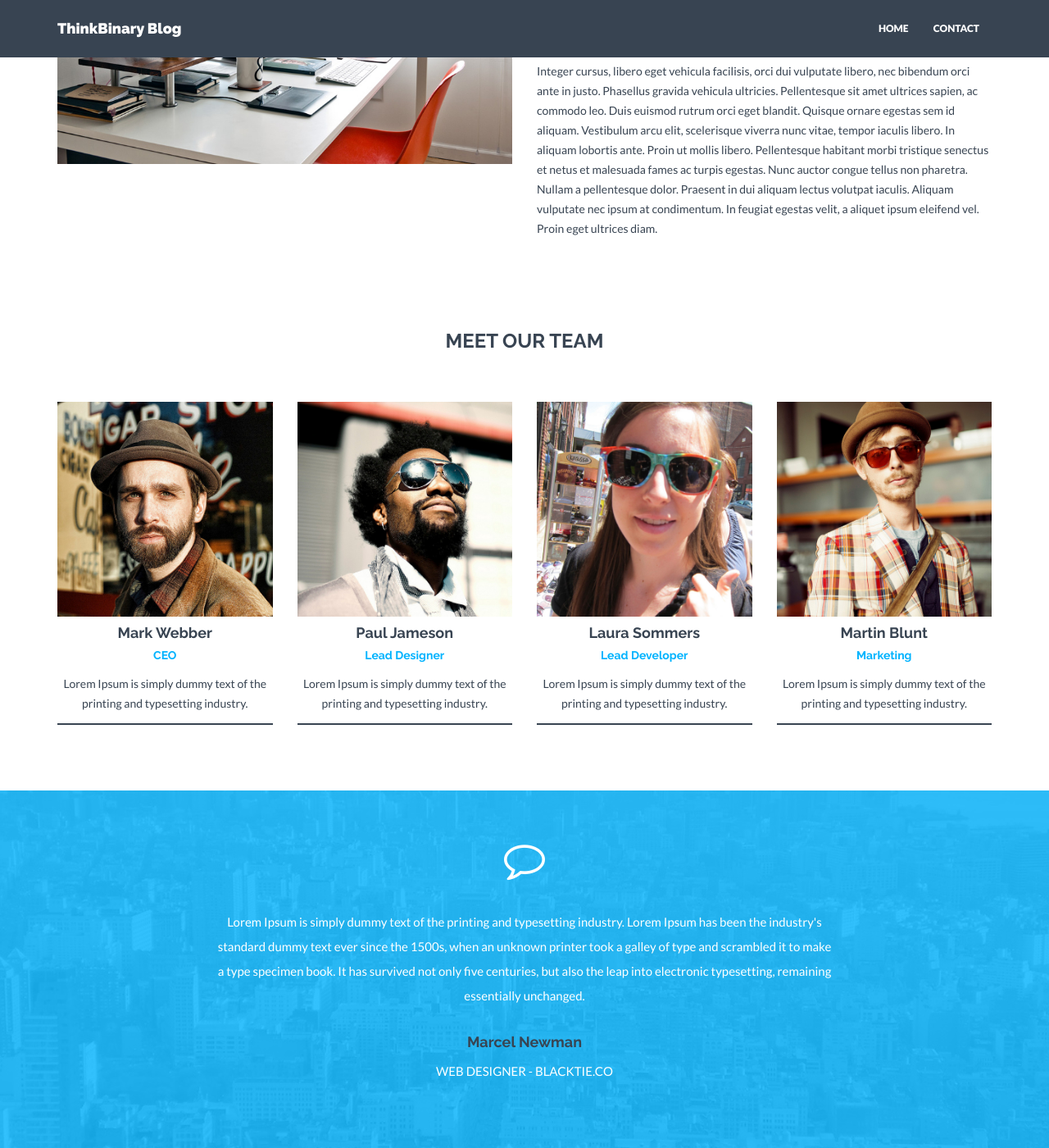
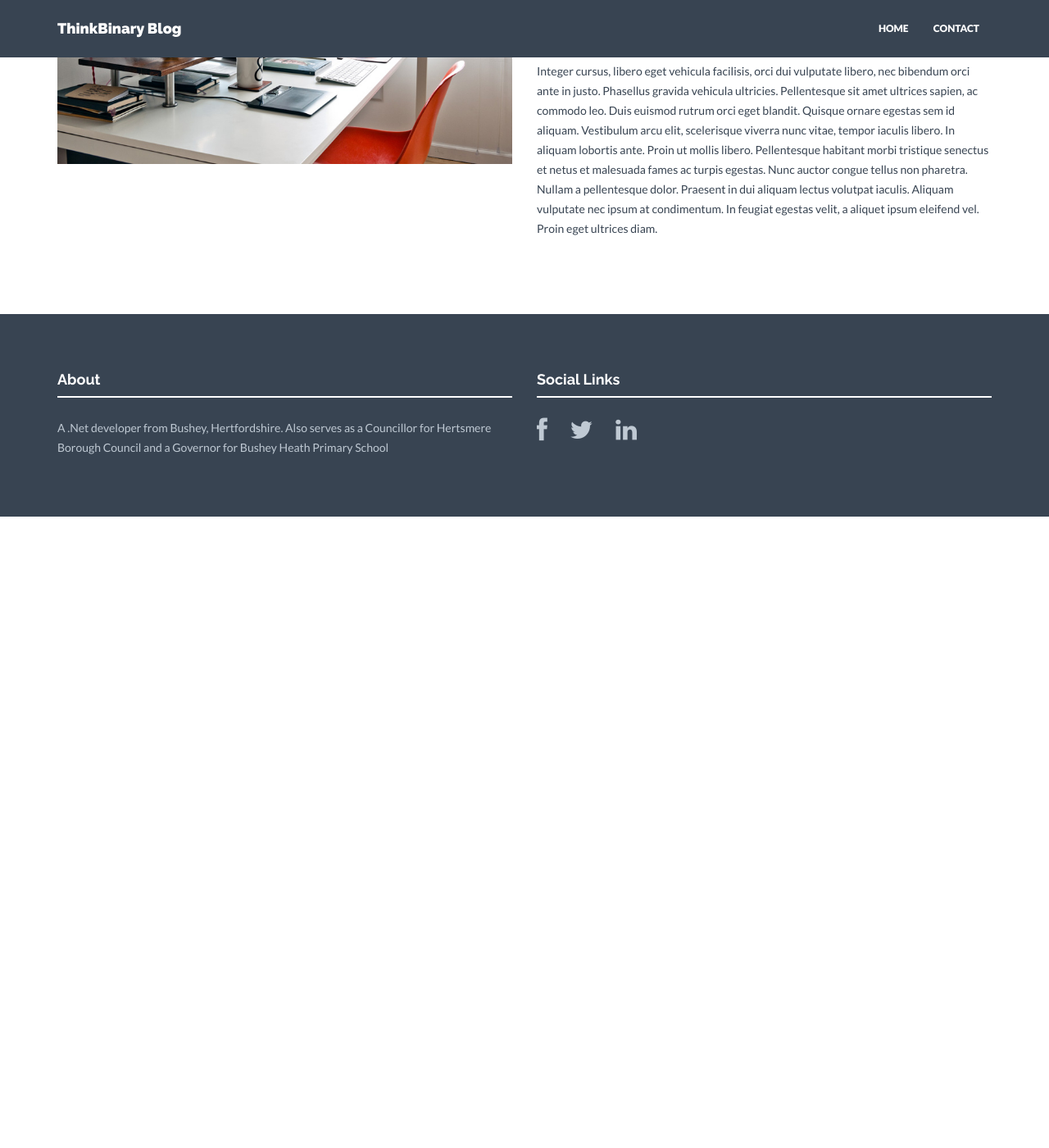
Before and after one commit to codedemonuk/codedemonuk.github.io, a Jekyll site: the page built from about.html, in a window 1280 px wide and 1400 px high, scrolled down 463 px. Shown: the whole window at 82% size. Built offline with Jekyll 4.4.1, drawn with Linux system fonts in a browser that asks for light colours; nearby versions of some CDN libraries; after the commit the page ends 1093 px from its top, so only the background shows below that.

Commit message:
Leave out some old details and unused sections of the template.

```diff
--- a/_config.yml
+++ b/_config.yml
@@ -34,72 +34,10 @@
     url: https://uk.linkedin.com/in/pervezc
 
 # Postal address (add as many lines as necessary). Shown in footer and on Contact page.
-address:
-  - lines:
-    - Some Ave, 987,
-    - 23890, New York,
-    - United States.
-email: hello@solidtheme.com
-tel: +34 8493-4893
+email: blog@thinkbinary.co.uk
 
 
 ### GENERAL DATA FOR VARIOUS LOCATIONS ###
 
-# Members information. Shown on About page.
-members:
-  - name: Mark Webber
-    position: CEO
-    text: Lorem Ipsum is simply dummy text of the printing and typesetting industry.
-    img: team01.jpg
-    social:
-      - title: envelope #use for email address
-        url: mailto:name@domain.com
-      - title: twitter
-        url: http://twitter.com/handle
-  - name: Paul Jameson
-    position: Lead Designer
-    text: Lorem Ipsum is simply dummy text of the printing and typesetting industry.
-    img: team02.jpg
-    social:
-      - title: envelope #use for email address
-        url: mailto:name@domain.com
-      - title: twitter
-        url: http://twitter.com/handle
-  - name: Laura Sommers
-    position: Lead Developer
-    text: Lorem Ipsum is simply dummy text of the printing and typesetting industry.
-    img: team03.jpg
-    social:
-      - title: envelope #use for email address
-        url: mailto:name@domain.com
-      - title: twitter
-        url: http://twitter.com/handle
-  - name: Martin Blunt
-    position: Marketing
-    text: Lorem Ipsum is simply dummy text of the printing and typesetting industry.
-    img: team04.jpg
-    social:
-      - title: envelope #use for email address
-        url: mailto:name@domain.com
-      - title: twitter
-        url: http://twitter.com/handle
-
-# Clients information. Shown on Home and About pages.
-clients:
-  - name: dribbble
-    img: client01.png
-  - name: Code is Poetry
-    img: client02.png
-  - name: Vimeo
-    img: client03.png
-  - name: VimeoPro
-    img: client04.png
-
 # Short text about your company. Shown in footer on every page and also separately on Home and Contact page.
 about: "A .Net developer from Bushey, Hertfordshire.  Also serves as a Councillor for Hertsmere Borough Council and a Governor for Bushey Heath Primary School"
-
-# Testimonial content. Shown on Home and About page.
-testimonial:
-    message: "Lorem Ipsum is simply dummy text of the printing and typesetting industry. Lorem Ipsum has been the industry's standard dummy text ever since the 1500s, when an unknown printer took a galley of type and scrambled it to make a type specimen book. It has survived not only five centuries, but also the leap into electronic typesetting, remaining essentially unchanged."
-    author: Marcel Newman
-    position: WEB DESIGNER - BLACKTIE.CO
--- a/_layouts/about.html
+++ b/_layouts/about.html
@@ -4,7 +4,3 @@
 {% include wrap.html %}
 
     {{ content }}
-
-{% include members.html %}
-{% include testimonial.html %}
-{% include clients.html %}
```
